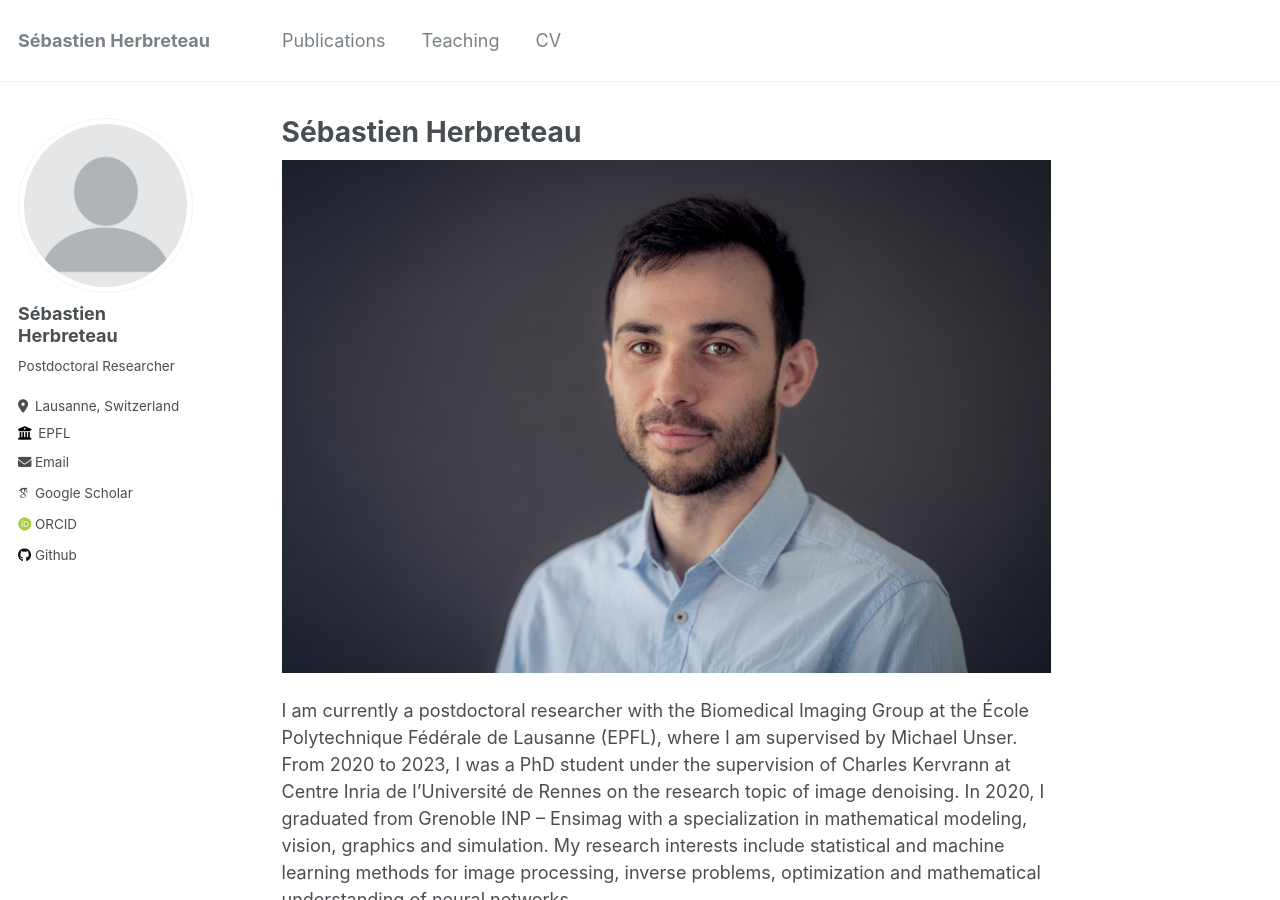
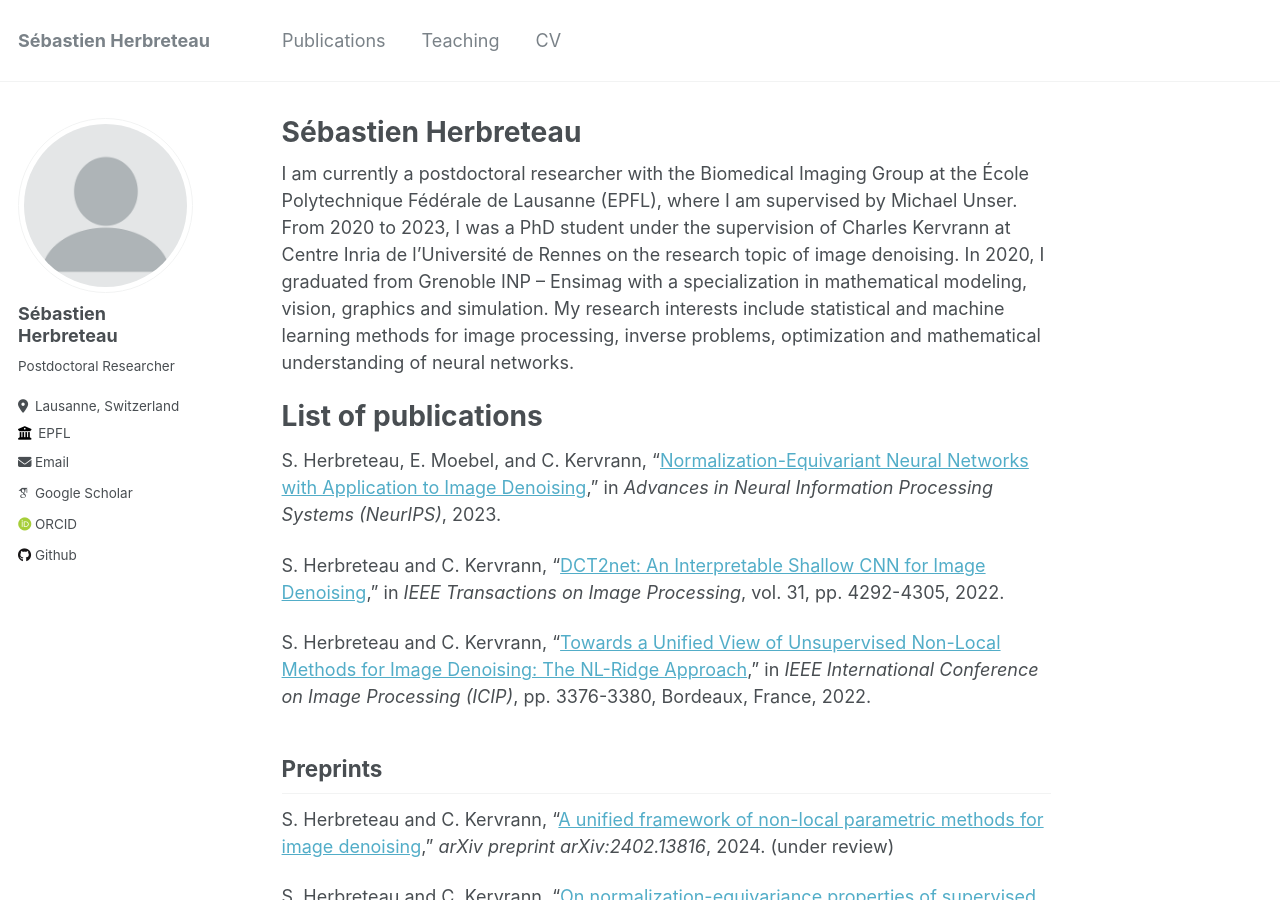
Before and after one commit to sherbret/sherbret.github.io, a Jekyll site: the page built from _pages/about.md, in a window 1280 px wide and 900 px high. Built offline with Jekyll 4.4.1, drawn with Linux system fonts in a browser that asks for light colours; some web fonts are replaced.

Commit message:
Update about.md

```diff
--- a/_pages/about.md
+++ b/_pages/about.md
@@ -6,9 +6,6 @@ redirect_from:
   - /about/
   - /about.html
 ---
-
-
-![](images/Inria-0412-327.jpg)
 
 I am currently a postdoctoral researcher with the Biomedical Imaging Group at the École Polytechnique Fédérale de Lausanne (EPFL), where I am supervised by Michael Unser. From 2020 to 2023, I was a PhD student under the supervision of Charles Kervrann at Centre Inria de l’Université de Rennes on the research topic of image denoising. In 2020, I graduated from Grenoble INP – Ensimag with a specialization in mathematical modeling, vision, graphics and simulation. My research interests include statistical and machine learning methods for image processing, inverse problems, optimization and mathematical understanding of neural networks.
 
```
